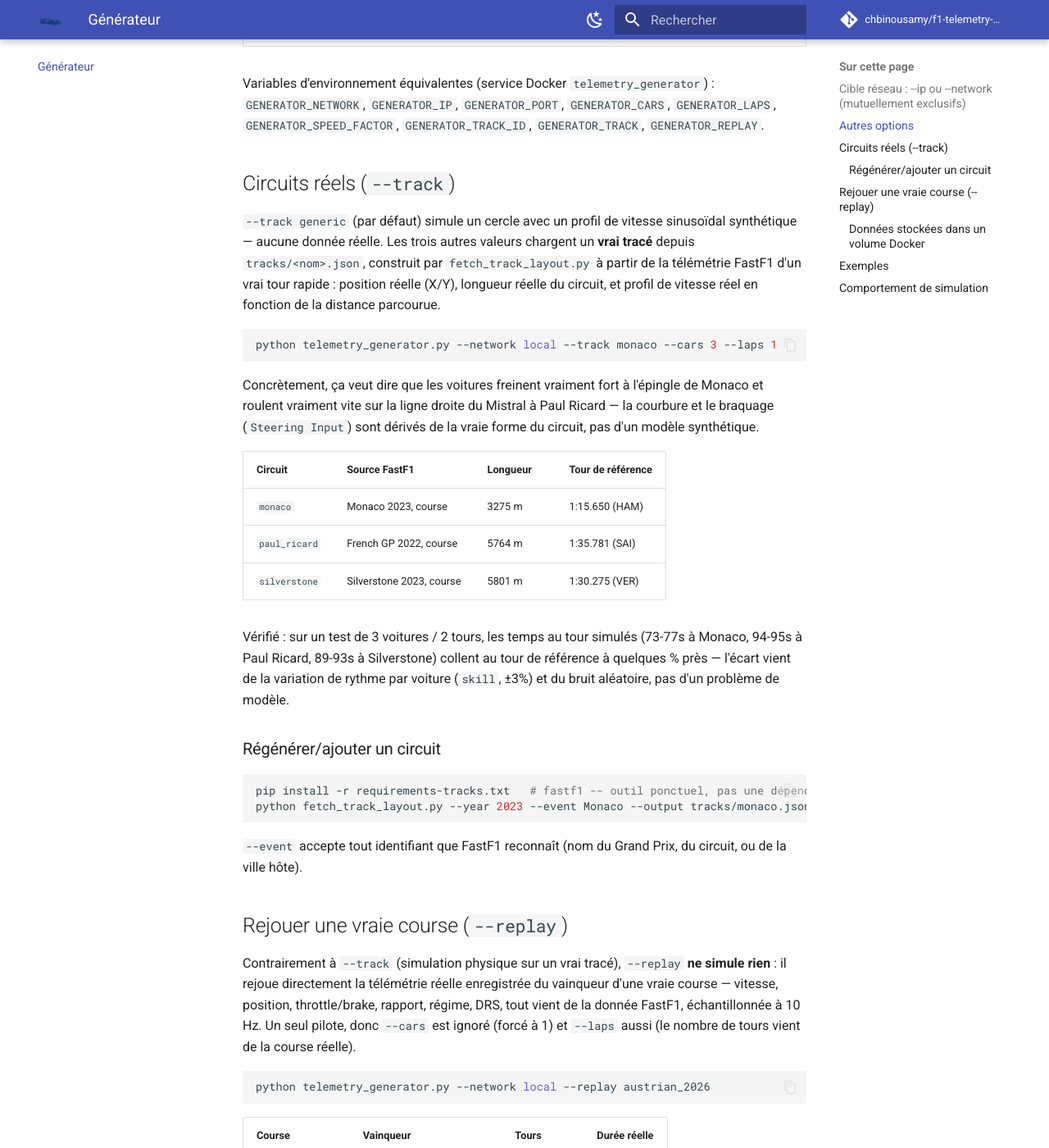
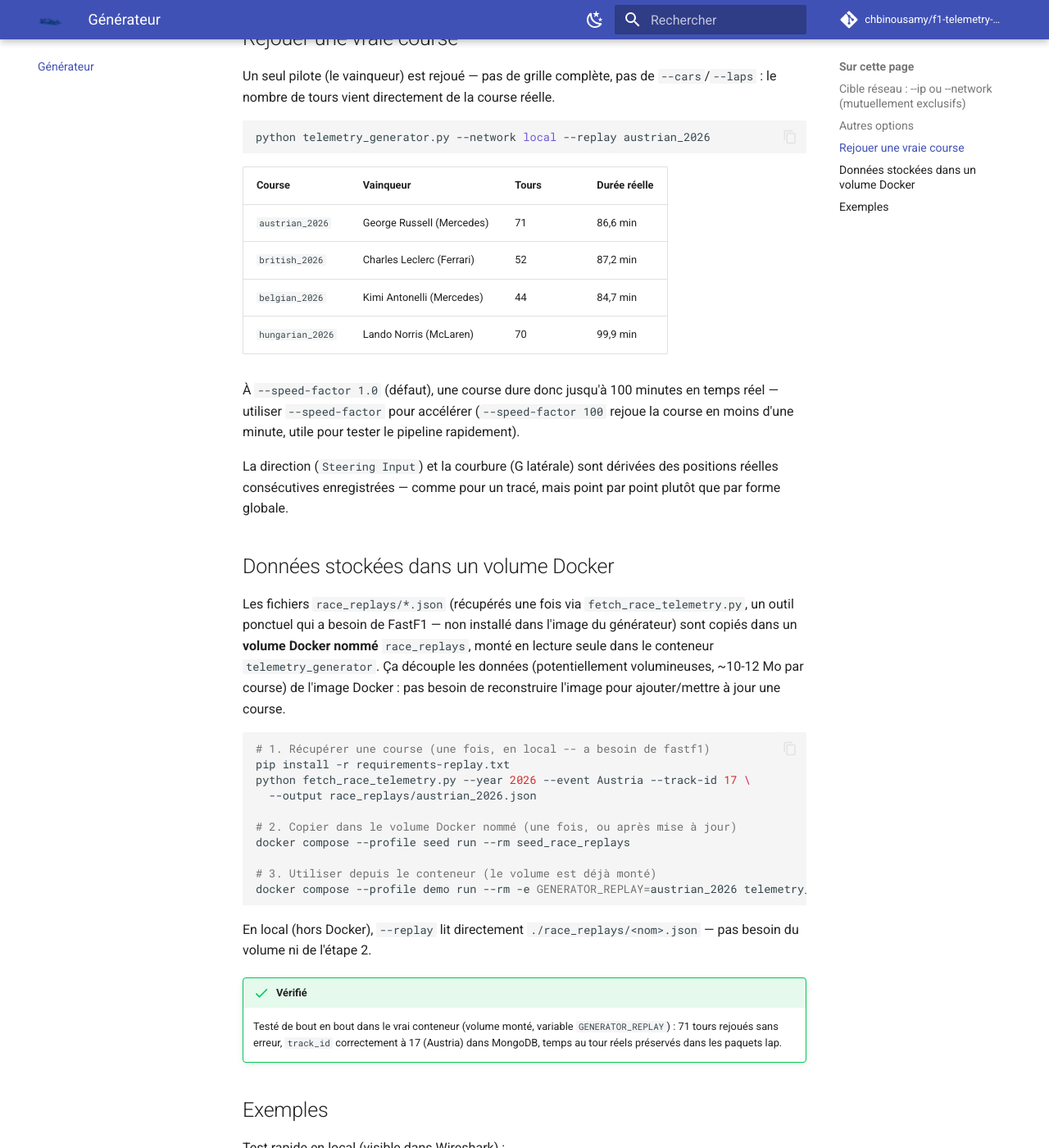
Before and after one commit to chbinousamy/f1-telemetry-docs, an MkDocs documentation site: the page built from docs/generator.md, in a window 1280 px wide and 1400 px high, scrolled down 1181 px. Shown: the whole window at 82% size. Built offline with MkDocs 1.6.1 and Material for MkDocs 9.7.7, drawn with Linux system fonts in a browser that asks for light colours; comment, search, counter and statistics services are not loaded; some of the changed text lies outside the part shown.

Commit message:
Remove --track docs -- --replay is now the generator's only mode
generator.md rewritten around --replay only (no more --track/--cars/
--laps/generic circle section). Updated every example command in
index.md, installation.md, and wireshark.md that used the removed
--cars/--laps/--track flags. overview.md's generator description now
says "rejoue" instead of "simule".

````diff
--- a/docs/generator.md
+++ b/docs/generator.md
@@ -1,8 +1,9 @@
 # Générateur
 
-`telemetry_generator.py` simule une vraie course (vitesse qui varie en virages, secteurs
-chronométrés, classement par distance parcourue) et émet des paquets UDP dans le format binaire
-exact du jeu — utilisable comme substitut au vrai F1 25 pour tester tout le pipeline.
+`telemetry_generator.py` rejoue directement la télémétrie réelle enregistrée du vainqueur d'une
+vraie course F1 25 — vitesse, position, throttle/brake, rapport, régime, DRS, tout vient de la
+donnée FastF1, échantillonnée à 10 Hz — et émet des paquets UDP dans le format binaire exact du
+jeu. Aucune simulation physique : c'est un rejeu, pas un modèle.
 
 ## Cible réseau : `--ip` ou `--network` (mutuellement exclusifs)
 
@@ -16,63 +17,19 @@ exact du jeu — utilisable comme substitut au vrai F1 25 pour tester tout le pi
 
 | Option | Défaut |
 |---|---|
+| `--replay {austrian_2026,british_2026,belgian_2026,hungarian_2026}` | **obligatoire** |
 | `--port PORT` | 20777 |
-| `--cars N` | 4 (1-22) |
-| `--laps N` | 4 |
 | `--speed-factor F` | 1.0 (0.5=plus lent, 2.0=plus rapide) |
-| `--track-id N` | id réel F1-jeu correspondant à `--track`/`--replay` (ex. Monaco=5), ou 0 |
-| `--track {generic,monaco,paul_ricard,silverstone}` | `generic` — mutuellement exclusif avec `--replay` |
-| `--replay {austrian_2026,british_2026,belgian_2026,hungarian_2026}` | aucun — mutuellement exclusif avec `--track` |
-| `--no-randomness` | désactivé (vitesse sans variation aléatoire) |
+| `--track-id N` | id réel F1-jeu enregistré avec `--replay` (ex. Austria=17) |
 
 Variables d'environnement équivalentes (service Docker `telemetry_generator`) :
-`GENERATOR_NETWORK`, `GENERATOR_IP`, `GENERATOR_PORT`, `GENERATOR_CARS`, `GENERATOR_LAPS`,
-`GENERATOR_SPEED_FACTOR`, `GENERATOR_TRACK_ID`, `GENERATOR_TRACK`, `GENERATOR_REPLAY`.
+`GENERATOR_NETWORK`, `GENERATOR_IP`, `GENERATOR_PORT`, `GENERATOR_SPEED_FACTOR`,
+`GENERATOR_TRACK_ID`, `GENERATOR_REPLAY`.
 
-## Circuits réels (`--track`)
+## Rejouer une vraie course
 
-`--track generic` (par défaut) simule un cercle avec un profil de vitesse sinusoïdal synthétique —
-aucune donnée réelle. Les trois autres valeurs chargent un **vrai tracé** depuis
-`tracks/<nom>.json`, construit par `fetch_track_layout.py` à partir de la télémétrie FastF1 d'un
-vrai tour rapide : position réelle (X/Y), longueur réelle du circuit, et profil de vitesse réel en
-fonction de la distance parcourue.
-
-```bash
-python telemetry_generator.py --network local --track monaco --cars 3 --laps 1
-```
-
-Concrètement, ça veut dire que les voitures freinent vraiment fort à l'épingle de Monaco et
-roulent vraiment vite sur la ligne droite du Mistral à Paul Ricard — la courbure et le braquage
-(`Steering Input`) sont dérivés de la vraie forme du circuit, pas d'un modèle synthétique.
-
-| Circuit | Source FastF1 | Longueur | Tour de référence |
-|---|---|---|---|
-| `monaco` | Monaco 2023, course | 3275 m | 1:15.650 (HAM) |
-| `paul_ricard` | French GP 2022, course | 5764 m | 1:35.781 (SAI) |
-| `silverstone` | Silverstone 2023, course | 5801 m | 1:30.275 (VER) |
-
-Vérifié : sur un test de 3 voitures / 2 tours, les temps au tour simulés (73-77s à Monaco, 94-95s
-à Paul Ricard, 89-93s à Silverstone) collent au tour de référence à quelques % près — l'écart
-vient de la variation de rythme par voiture (`skill`, ±3%) et du bruit aléatoire, pas d'un
-problème de modèle.
-
-### Régénérer/ajouter un circuit
-
-```bash
-pip install -r requirements-tracks.txt   # fastf1 -- outil ponctuel, pas une dépendance runtime
-python fetch_track_layout.py --year 2023 --event Monaco --output tracks/monaco.json
-```
-
-`--event` accepte tout identifiant que FastF1 reconnaît (nom du Grand Prix, du circuit, ou de la
-ville hôte).
-
-## Rejouer une vraie course (`--replay`)
-
-Contrairement à `--track` (simulation physique sur un vrai tracé), `--replay` **ne simule rien** :
-il rejoue directement la télémétrie réelle enregistrée du vainqueur d'une vraie course — vitesse,
-position, throttle/brake, rapport, régime, DRS, tout vient de la donnée FastF1, échantillonnée à
-10 Hz. Un seul pilote, donc `--cars` est ignoré (forcé à 1) et `--laps` aussi (le nombre de tours
-vient de la course réelle).
+Un seul pilote (le vainqueur) est rejoué — pas de grille complète, pas de `--cars`/`--laps` : le
+nombre de tours vient directement de la course réelle.
 
 ```bash
 python telemetry_generator.py --network local --replay austrian_2026
@@ -89,7 +46,10 @@ python telemetry_generator.py --network local --replay austrian_2026
 `--speed-factor` pour accélérer (`--speed-factor 100` rejoue la course en moins d'une minute, utile
 pour tester le pipeline rapidement).
 
-### Données stockées dans un volume Docker
+La direction (`Steering Input`) et la courbure (G latérale) sont dérivées des positions réelles
+consécutives enregistrées — comme pour un tracé, mais point par point plutôt que par forme globale.
+
+## Données stockées dans un volume Docker
 
 Les fichiers `race_replays/*.json` (récupérés une fois via `fetch_race_telemetry.py`, un outil
 ponctuel qui a besoin de FastF1 — non installé dans l'image du générateur) sont copiés dans un
@@ -100,7 +60,7 @@ course.
 
 ```bash
 # 1. Récupérer une course (une fois, en local -- a besoin de fastf1)
-pip install -r requirements-tracks.txt
+pip install -r requirements-replay.txt
 python fetch_race_telemetry.py --year 2026 --event Austria --track-id 17 \
   --output race_replays/austrian_2026.json
 
@@ -123,15 +83,10 @@ volume ni de l'étape 2.
 
 Test rapide en local (visible dans Wireshark) :
 ```bash
-python telemetry_generator.py --network local --cars 2 --laps 1
+python telemetry_generator.py --network local --replay hungarian_2026 --speed-factor 200
 ```
 
-Grille complète, lente pour observer :
-```bash
-python telemetry_generator.py --network local --cars 20 --laps 10 --speed-factor 0.5
-```
-
-Dans Docker (profil demo) :
+Dans Docker (profil demo, course définie par `GENERATOR_REPLAY` dans `docker-compose.yml`) :
 ```bash
 docker compose --profile demo up -d telemetry_generator
 ```
@@ -141,12 +96,6 @@ docker compose --profile demo up -d telemetry_generator
     par le port publié de l'hôte, exactement le chemin qu'emprunterait le vrai jeu, plutôt que le
     raccourci interne `f1_network`.
 
-## Comportement de simulation
-
-- Vitesse pilotée par un profil sinusoïdal (quelques "virages" par tour, entre 70 et 330 km/h)
-- Secteurs chronométrés au franchissement du 1/3 et des 2/3 du tour
-- Classement recalculé à chaque paquet lap, trié par (numéro de tour, distance totale)
-
 !!! tip "Le générateur s'arrête tout seul"
-    Une fois que toutes les voitures ont terminé leurs tours (ou après 20 000 ticks de sécurité) —
-    pas besoin de le tuer manuellement pour un test court.
+    Une fois la course terminée (ou après 120 000 ticks de sécurité, largement au-delà de la durée
+    de la plus longue course) — pas besoin de le tuer manuellement.
--- a/docs/index.md
+++ b/docs/index.md
@@ -29,14 +29,14 @@ sans le jeu, et un dissecteur Wireshark pour inspecter les paquets.
 # MongoDB + listener
 docker compose up -d --build
 
-# Tester sans le jeu (process local, cible le port publié)
-python telemetry_generator.py --network local --cars 4 --laps 4
+# Tester sans le jeu (process local, cible le port publié) -- rejoue une vraie course
+python telemetry_generator.py --network local --replay austrian_2026
 
 # Vérifier les données
 python query_telemetry.py --session
 ```
 
-Toutes les options du générateur (dont `--track` pour un vrai circuit) : [Générateur](generator.md).
+Toutes les courses disponibles et les options du générateur : [Générateur](generator.md).
 
 Pour le vrai jeu : **Réglages → Réglages UDP Telemetry**, avec `UDP IP Address = 127.0.0.1`,
 `UDP Port = 20777`, `UDP Format = 2025`. Détails dans [Installation](installation.md).
@@ -55,7 +55,6 @@ Pour le vrai jeu : **Réglages → Réglages UDP Telemetry**, avec `UDP IP Addre
 | Tester le chemin réseau complet en Docker | `docker compose --profile demo up -d` (cible `host.docker.internal`) |
 | Analyser les paquets réseau | Voir [Wireshark](wireshark.md) |
 | Exporter/archiver une session | `python query_telemetry.py --archive` |
-| Simuler un vrai circuit (Monaco, Paul Ricard, Silverstone) | `python telemetry_generator.py --network local --track monaco` |
 | Rejouer une vraie course 2026 (Autriche, GB, Belgique, Hongrie) | `python telemetry_generator.py --network local --replay austrian_2026` |
 | Analyser une session dans MoTeC i2 Pro | `python motec_export.py --archive archives/<nom> --car 0` |
 
@@ -80,9 +79,7 @@ Pour le vrai jeu : **Réglages → Réglages UDP Telemetry**, avec `UDP IP Addre
 ```text
 f1_packet_format.py            # Layout binaire F1 25 (source de vérité)
 f1_telemetry_listener.py       # Listener UDP → FastF1 → MongoDB
-telemetry_generator.py         # Générateur de télémétrie de test
-fetch_track_layout.py          # Outil ponctuel : FastF1 → tracks/<nom>.json
-tracks/                        # Tracés réels (monaco, paul_ricard, silverstone)
+telemetry_generator.py         # Rejoue une vraie course (--replay)
 fetch_race_telemetry.py        # Outil ponctuel : FastF1 → race_replays/<nom>.json
 race_replays/                  # Télémétrie réelle du vainqueur, 4 courses 2026 (volume Docker)
 motec_export.py                # Convertit une session archivée en .ld MoTeC i2 Pro
--- a/docs/overview.md
+++ b/docs/overview.md
@@ -39,7 +39,7 @@
 | UDP Listener | `f1_telemetry_listener.py` | Parse F1 25, convertit en FastF1, stocke en MongoDB |
 | Layout binaire | `f1_packet_format.py` | Source de vérité unique du format (header, motion, telemetry, lap, préfixe session) |
 | MongoDB | — | Stocke la télémétrie, une collection par type de paquet |
-| Générateur | `telemetry_generator.py` | Simule une course réaliste dans le format binaire réel du jeu |
+| Générateur | `telemetry_generator.py` | Rejoue une vraie course (FastF1) dans le format binaire réel du jeu |
 | Wireshark | `wireshark_f1_25_dissector.lua` | Décode les paquets — ne voit que le trafic passant par une vraie interface Windows |
 | Query Tool | `query_telemetry.py` | Interroge, exporte et archive MongoDB |
 
````
Also changed, not shown: docs/installation.md (+3 -3 lines), docs/wireshark.md (+1 -1 lines).
